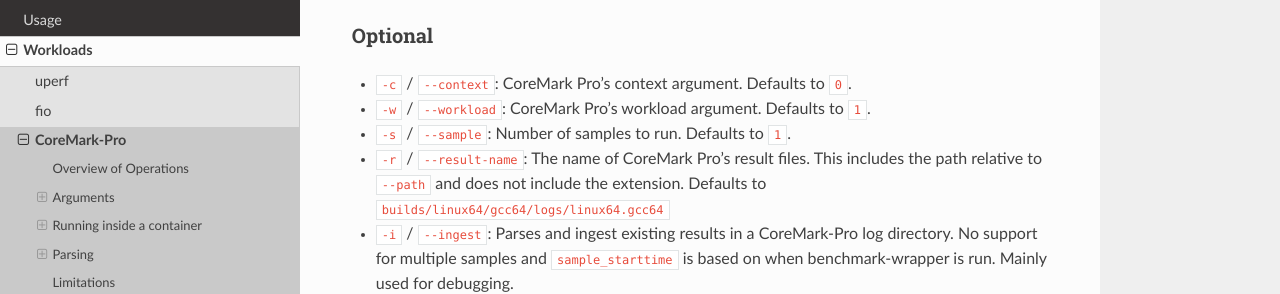
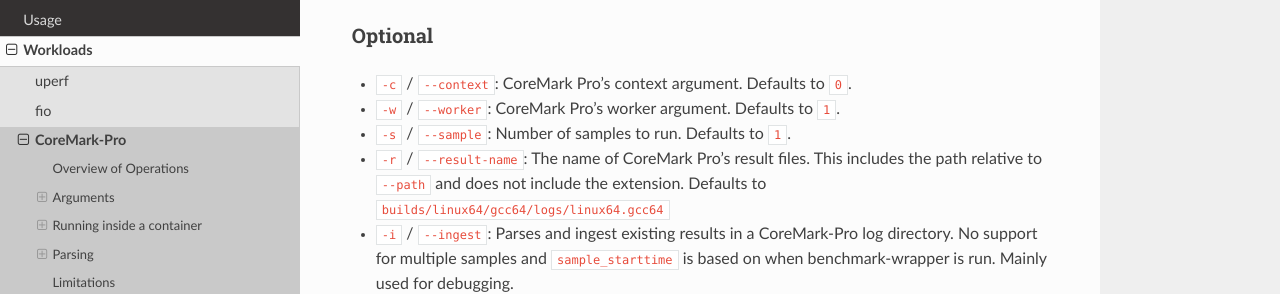
Before and after one commit to cloud-bulldozer/benchmark-wrapper, a Sphinx documentation site: the page built from docs/source/workloads/coremark-pro.md, in a window 1280 px wide and 900 px high, scrolled down 681 px. Shown: the part 159-453 px from the top of the window. Built offline with Sphinx 7.4.7 and the Read the Docs theme 2.0.0, drawn with Linux system fonts in a browser that asks for light colours; some of the changed text lies outside the part shown.

Commit message:
fix coremark pro argument from workload to worker

```diff
--- a/docs/source/workloads/coremark-pro.md
+++ b/docs/source/workloads/coremark-pro.md
@@ -30,7 +30,7 @@
 ### Optional
 
 - `-c` / `--context`: CoreMark Pro's context argument. Defaults to `0`.
-- `-w` / `--workload`: CoreMark Pro's workload argument. Defaults to `1`.
+- `-w` / `--worker`: CoreMark Pro's worker argument. Defaults to `1`.
 - `-s` / `--sample`: Number of samples to run. Defaults to `1`.
 - `-r` / `--result-name`: The name of CoreMark Pro's result files. This includes the path relative to `--path` and does not include the extension. Defaults to `builds/linux64/gcc64/logs/linux64.gcc64`
 - `-i` / `--ingest`: Parses and ingest existing results in a CoreMark-Pro log directory. No support for multiple samples and `sample_starttime` is based on when benchmark-wrapper is run. Mainly used for debugging.
@@ -102,7 +102,7 @@
 {
     "_source": {
         "test_config": {
-            "workload": 0,                   # `--workload`
+            "worker": 0,                     # `--worker`
             "context": 1                     # `--context`
         },
         "sample_starttime": "2021-10.1..",   # Time when benchmark-wrapper was executed.
@@ -170,7 +170,7 @@
     "_source": {
         ## Same as the `.mark` file
         "test_config": {
-            "workload": 0,
+            "worker": 0,
             "context": 1
         },
         "sample_starttime": "2021-10.1..",   # Time when benchmark-wrapper was executed.
```
Also changed, not shown: 1 other file.
